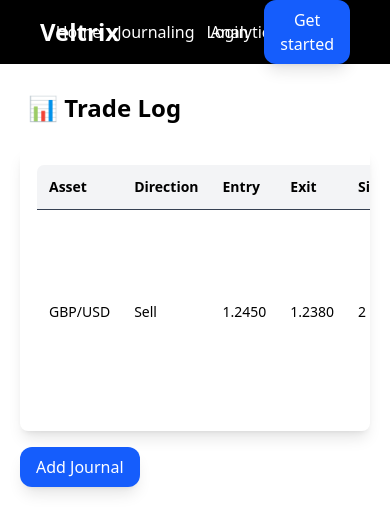
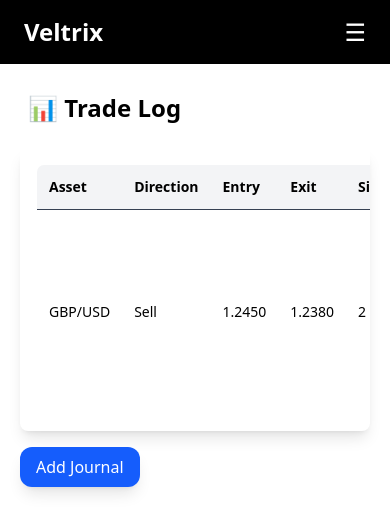
Before and after one commit to Seif162042/Veltrix, a Next.js app in the folder frontend/: page /journaling in a window 390 px wide. Shown: the top 532 px of the page. Built offline with nearby package versions, Linux system fonts and the light colour scheme.

Commit message:
feat: add responsive grid layout with burger menu for mobile navigation

```diff
--- a/frontend/src/app/(main)/page.js
+++ b/frontend/src/app/(main)/page.js
@@ -2,7 +2,7 @@ import Header from "@/components/header";
 
 export default function Home() {
   return (
-    <div className="font-sans grid text-5xl">
+    <div className="font-sans grid">
     <Header />
       <div className="flex font-bold font-mono text-3xl justify-center">Hola</div>
     </div>
--- a/frontend/src/components/header.js
+++ b/frontend/src/components/header.js
@@ -1,24 +1,45 @@
+'use client'
+
 import Button from "@/components/ui/button";
 import Link from "next/link";
+import { useState } from "react";
 
 export default function Header(){
+    const [isMobile, setIsMobile] = useState(false)
 return(
-    <nav>
-        <div className="grid h-16 w-full bg-black text-white grid-rows-1 grid-cols-3 py-4 px-10 m-0">
-            <div className="font-bold text-2xl flex items-center">
+    <header>
+            <div className="flex h-16 w-full bg-black  text-white justify-between
+            py-4 px-6 m-0">
+                <div className="font-bold text-2xl md:flex items-center">
                     <Link href="/">Veltrix</Link>
                 </div>
-            <div className="flex flex-row gap-4 text-base justify-center items-center">
+                <nav className="flex-row gap-4 text-base justify-center items-center hidden md:flex">
                     <Link href="/">Home</Link>
                     <Link href="/journaling">Journaling</Link>
                     <Link href="/analytics">Analytics</Link>
                     <Link href="/news">News</Link>
-            </div>
-            <div className="text-base flex justify-end items-center gap-4">
+                </nav>
+                <div className="text-base justify-end items-center gap-4 hidden md:flex">
                     <Link href="/login">Login</Link>
                     <Button text="Get started"/>
                 </div>
+                <button
+                onClick={() => setIsMobile(!isMobile)}
+                className="md:hidden text-white focus:outline-none text-2xl"
+                >
+                ☰
+                </button>
+
             </div>
-    </nav>
+              {isMobile && (
+                    <div className="md:hidden flex flex-col sm:flex-row bg-black border-t border-blue-200 text-white rounded-b-lg place-items-center justify-between">
+                        <div className="hover:bg-blue-600 h-full w-full p-4 rounded-b-lg justify-center flex"><Link href="/">Home</Link></div>
+                        <div className="hover:bg-blue-600 h-full w-full p-4 rounded-b-lg justify-center flex"><Link href="/journaling">Journaling</Link></div>
+                        <div className="hover:bg-blue-600 h-full w-full p-4 rounded-b-lg justify-center flex"><Link href="/analytics">Analytics</Link></div>
+                        <div className="hover:bg-blue-600 h-full w-full p-4 rounded-b-lg justify-center flex"><Link href="/news">News</Link></div>
+                        <div className="hover:bg-blue-600 h-full w-full p-4 rounded-b-lg justify-center flex"><Link href="/login">Login</Link></div>
+                    </div>
+                )}
+    </header>
 )
 }
```
Lines whose indentation alone changed are shown as unchanged.
